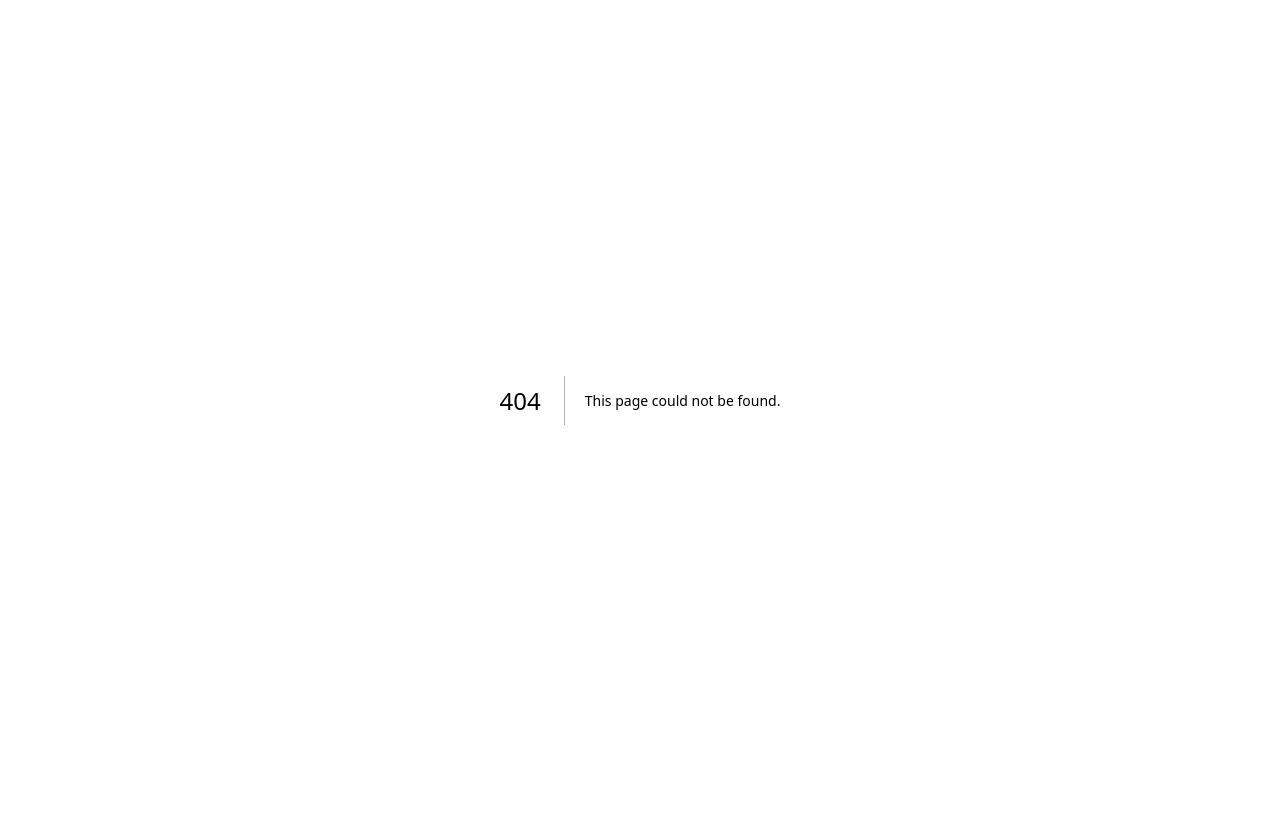
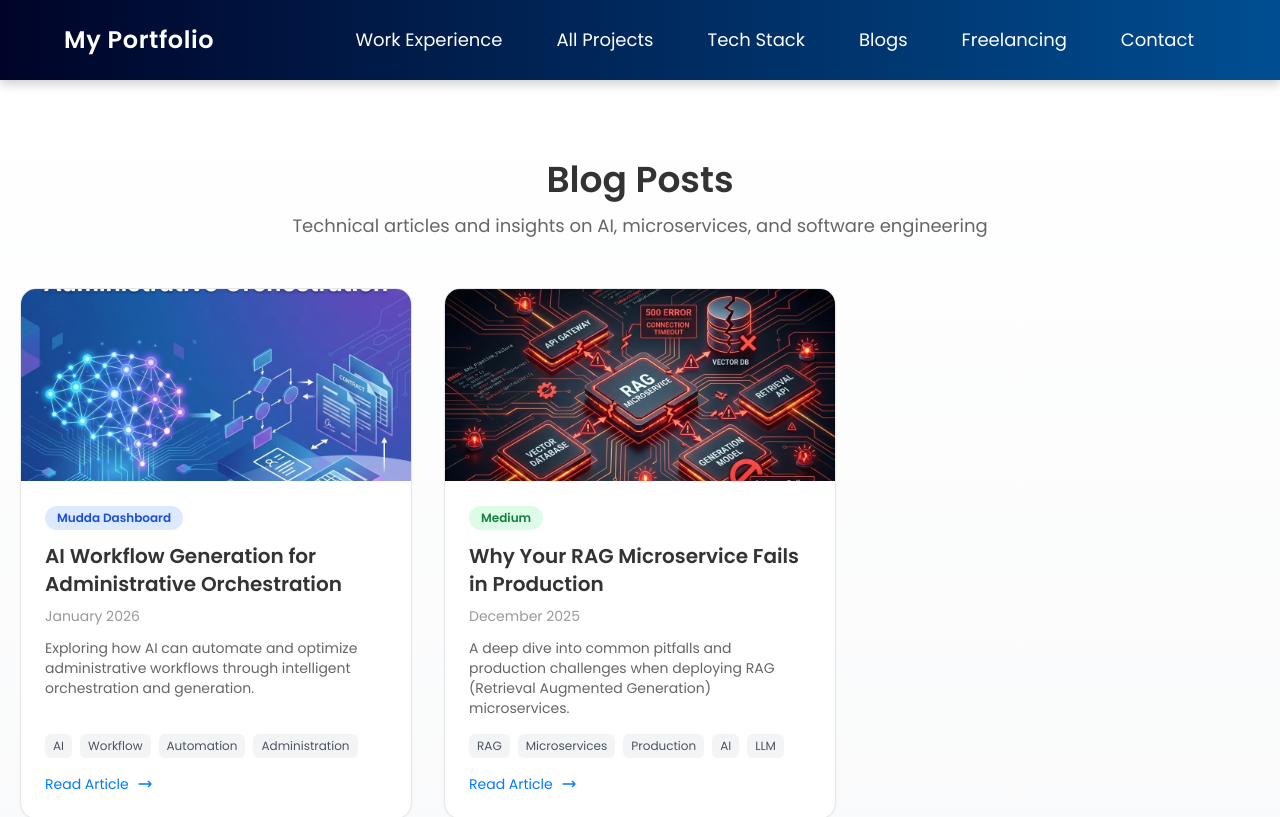
Before and after one commit to ShubhPundir/portfolio, a Next.js app in the folder frontend/: page /portfolio/blogs in a window 1280 px wide. Before the commit this address had no page. Shown: the top 817 px of the page. Built offline with nearby package versions, Linux system fonts and the light colour scheme.

Commit message:
dev: fixed image 404 error

```diff
--- /dev/null
+++ b/frontend/src/app/blogs/page.tsx
@@ -0,0 +1,119 @@
+'use client'
+
+import Navbar from '@/components/Navbar'
+import { blogPosts } from '@/data/blogData'
+import Link from 'next/link'
+
+const BlogsPage = () => {
+    return (
+        <>
+            <Navbar />
+            <section id="blogs" className="py-16 px-5 bg-gradient-to-b from-white to-[#f8f9fa] pt-20">
+                <div className="max-w-7xl mx-auto">
+                    {/* Header */}
+                    <div className="text-center mb-12">
+                        <h2 className="text-4xl font-bold text-[#333] mb-3">Blog Posts</h2>
+                        <p className="text-[#666] text-lg">
+                            Technical articles and insights on AI, microservices, and software engineering
+                        </p>
+                    </div>
+
+                    {/* Blog Grid */}
+                    <div className="grid grid-cols-1 md:grid-cols-2 lg:grid-cols-3 gap-8">
+                        {blogPosts.map((blog) => (
+                            <Link
+                                key={blog.id}
+                                href={blog.link}
+                                target="_blank"
+                                rel="noopener noreferrer"
+                                className="group"
+                            >
+                                <article className="bg-white rounded-2xl shadow-sm border border-gray-200 overflow-hidden transition-all duration-300 hover:shadow-xl hover:-translate-y-2 h-full flex flex-col">
+                                    {/* Thumbnail */}
+                                    <div className="relative w-full h-48 overflow-hidden bg-gray-100">
+                                        {/* eslint-disable-next-line @next/next/no-img-element */}
+                                        <img
+                                            src={blog.thumbnail}
+                                            alt={blog.title}
+                                            className="w-full h-full object-cover transition-transform duration-300 group-hover:scale-110"
+                                        />
+                                    </div>
+
+                                    {/* Content */}
+                                    <div className="p-6 flex-1 flex flex-col">
+                                        {/* Platform Badge */}
+                                        <div className="mb-3">
+                                            <span className={`inline-block px-3 py-1 text-xs font-semibold rounded-full ${blog.platform === 'Medium'
+                                                ? 'bg-green-100 text-green-700'
+                                                : 'bg-blue-100 text-blue-700'
+                                                }`}>
+                                                {blog.platform}
+                                            </span>
+                                        </div>
+
+                                        {/* Title */}
+                                        <h3 className="text-xl font-bold text-[#333] mb-2 group-hover:text-[#007bff] transition-colors">
+                                            {blog.title}
+                                        </h3>
+
+                                        {/* Date */}
+                                        <p className="text-sm text-[#999] mb-3">{blog.date}</p>
+
+                                        {/* Excerpt */}
+                                        <p className="text-[#666] text-sm mb-4 flex-1">
+                                            {blog.excerpt}
+                                        </p>
+
+                                        {/* Tags */}
+                                        <div className="flex flex-wrap gap-2 mt-auto">
+                                            {blog.tags.map((tag, index) => (
+                                                <span
+                                                    key={index}
+                                                    className="text-xs px-2 py-1 bg-gray-100 text-gray-600 rounded-md"
+                                                >
+                                                    {tag}
+                                                </span>
+                                            ))}
+                                        </div>
+
+                                        {/* Read More Arrow */}
+                                        <div className="mt-4 flex items-center text-[#007bff] font-medium text-sm">
+                                            <span>Read Article</span>
+                                            <svg
+                                                className="w-4 h-4 ml-2 transition-transform duration-300 group-hover:translate-x-2"
+                                                fill="none"
+                                                stroke="currentColor"
+                                                viewBox="0 0 24 24"
+                                            >
+                                                <path
+                                                    strokeLinecap="round"
+                                                    strokeLinejoin="round"
+                                                    strokeWidth={2}
+                                                    d="M17 8l4 4m0 0l-4 4m4-4H3"
+                                                />
+                                            </svg>
+                                        </div>
+                                    </div>
+                                </article>
+                            </Link>
+                        ))}
+                    </div>
+
+                    {/* Summary Footer */}
+                    <div className="mt-12 text-center">
+                        <div className="inline-block px-8 py-6 bg-gradient-to-r from-[#007bff] to-[#0056b3] rounded-xl text-white shadow-lg">
+                            <p className="text-2xl font-bold mb-2">
+                                {blogPosts.length} Articles Published
+                            </p>
+                            <p className="text-lg opacity-90">
+                                Sharing knowledge and insights with the tech community
+                            </p>
+                        </div>
+                    </div>
+                </div>
+            </section>
+        </>
+    )
+}
+
+export default BlogsPage
--- a/frontend/src/components/Navbar.tsx
+++ b/frontend/src/components/Navbar.tsx
@@ -8,6 +8,7 @@ const navItems = [
   { href: '/#work-experience', label: 'Work Experience' },
   { href: '/allprojects', label: 'All Projects' },
   { href: '/techstack', label: 'Tech Stack' },
+  { href: '/blogs', label: 'Blogs' },
   { href: '/freelancing', label: 'Freelancing' },
   { href: '/#contact', label: 'Contact' },
 ]
--- a/frontend/src/data/blogData.ts
+++ b/frontend/src/data/blogData.ts
@@ -16,7 +16,7 @@ export const blogPosts: BlogPost[] = [
         excerpt: 'Exploring how AI can automate and optimize administrative workflows through intelligent orchestration and generation.',
         date: 'January 2026',
         platform: 'Mudda Dashboard',
-        thumbnail: '/blogs/ai-workflow.png',
+        thumbnail: '/portfolio/blogs/ai-workflow.jpg',
         link: 'https://mudda-dashboard.vercel.app/blog/ai-workflow-generation-for-administrative-orchestration',
         tags: ['AI', 'Workflow', 'Automation', 'Administration']
     },
@@ -26,7 +26,7 @@ export const blogPosts: BlogPost[] = [
         excerpt: 'A deep dive into common pitfalls and production challenges when deploying RAG (Retrieval Augmented Generation) microservices.',
         date: 'December 2025',
         platform: 'Medium',
-        thumbnail: '/blogs/rag-microservice.png',
+        thumbnail: '/portfolio/blogs/rag-microservice.jpg',
         link: 'https://medium.com/@shb.pndr/why-your-rag-microservice-fails-in-production-cb4c76719a30',
         tags: ['RAG', 'Microservices', 'Production', 'AI', 'LLM']
     }
```
Also changed, not shown: frontend/public/blogs/ai-workflow.jpg (renamed from frontend/public/blogs/ai-workflow.png), frontend/public/blogs/rag-microservice.jpg (renamed from frontend/public/blogs/rag-microservice.png).
